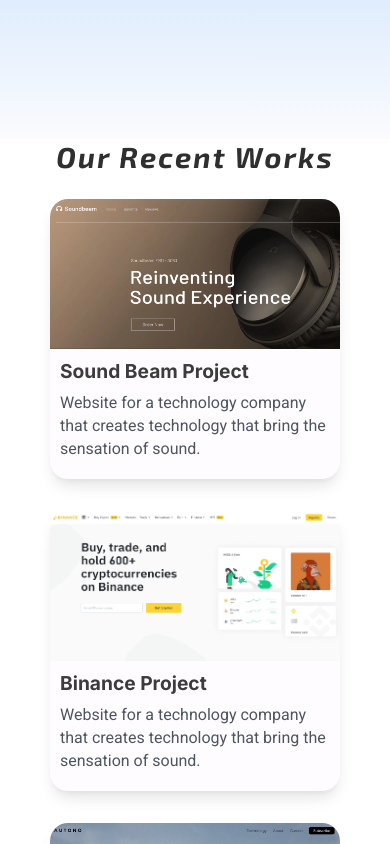
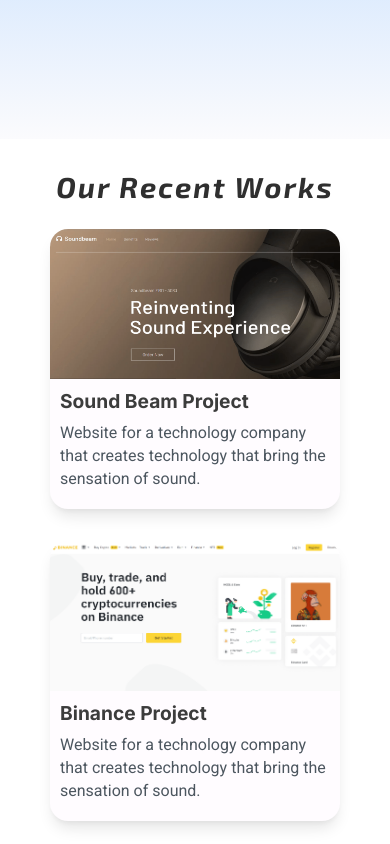
Before and after one commit to SDhakZ/PLMultimedia-Website, a React (Create React App) app: page / in a window 390 px wide. Shown: the part 780-1624 px from the top of the page. Built offline with nearby package versions, Linux system fonts and the light colour scheme; no server answers.

Commit message:
update portfolio responsiveness

```diff
--- a/src/components/CSSmodules/home.module.css
+++ b/src/components/CSSmodules/home.module.css
@@ -7,7 +7,29 @@
   padding: var(--pd-Home-c);
 }
 
+.Home-recent-works {
+  background: transparent;
+  height: 450px;
+  padding: var(--pd-c);
+}
+
 .Home-what-ppl-think {
   background-image: linear-gradient(180deg, #fbfbfd 15.43%, #d0d4f9 100%);
   padding: var(--pd-c);
 }
+
+@media all and (max-width: 1425px) {
+  .Home-recent-works {
+    height: 720px;
+  }
+}
+@media all and (max-width: 700px) {
+  .Home-recent-works {
+    height: 1100px;
+  }
+}
+@media all and (max-width: 600px) {
+  .Home-recent-works {
+    height: 1010px;
+  }
+}
```
